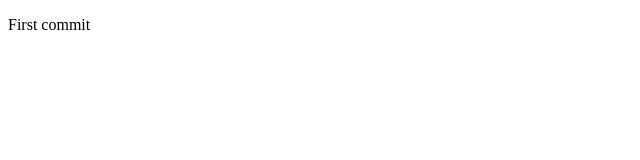
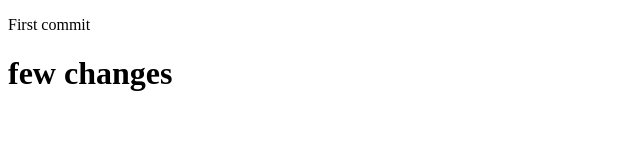
Before and after one commit to Fathir-shishir/First-repo, a plain HTML site: page Index.html in a window 1280 px wide. Shown: the whole page, without its empty margins (0-640 px from the left). Drawn offline with Linux system fonts and the light colour scheme.

Commit message:
few changes

```diff
--- a/Index.html
+++ b/Index.html
@@ -10,5 +10,6 @@
     <p>
         First commit
     </p>
+    <h1>few changes </h1>
 </body>
 </html>
```
